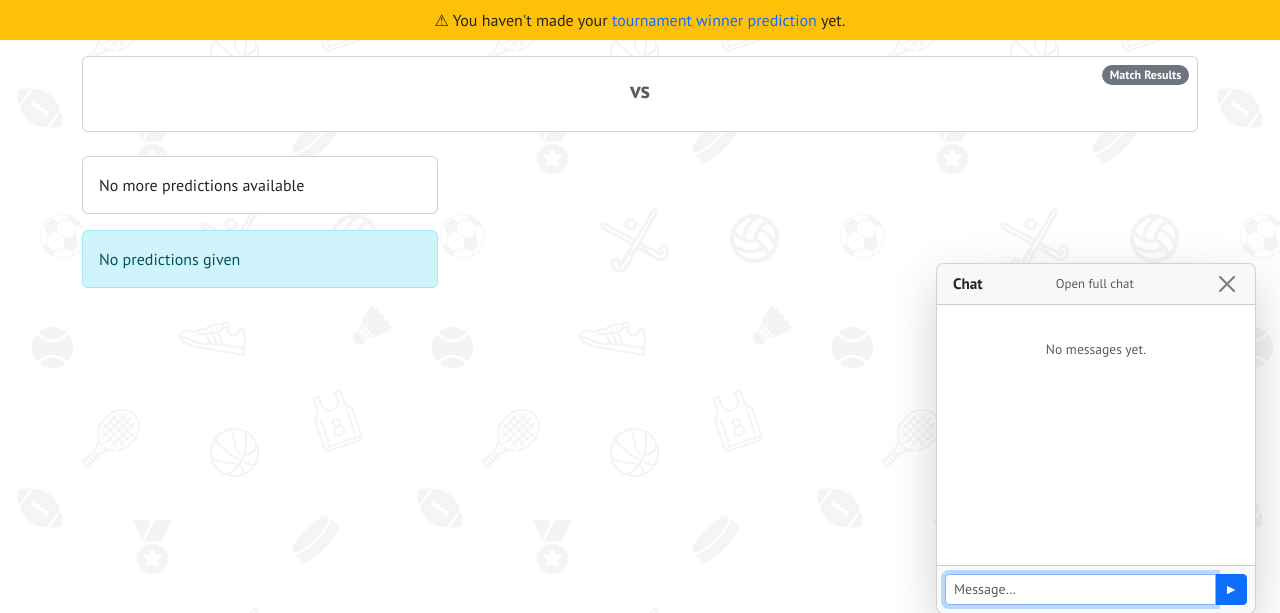
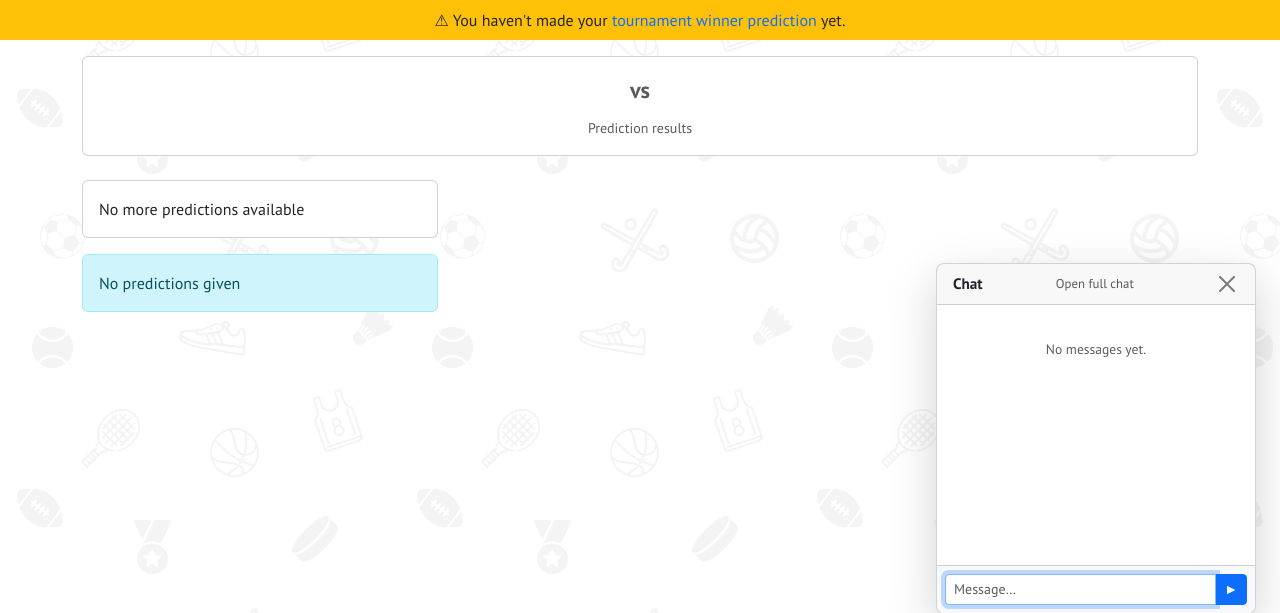
Before and after one commit to uncletoxa/nostradamus, a Django app: template predictions/templates/details.html in a window 1280 px wide. Shown: the part 106-719 px from the top of the page. Run offline with Django 3.2, Linux system fonts and the light colour scheme; the template is opened without the code that fills it, so the values that code supplies are empty; the visitor is signed in with stand-in values (Sample User, id 1); data comes from the database, SQL or seed files in the repository; some libraries are stand-ins or nearby versions.

Commit message:
Replace pill with text links under match date; add Prediction results translation

```diff
--- a/matches/templates/single_match.html
+++ b/matches/templates/single_match.html
@@ -10,8 +10,7 @@
 
 
 {% block content %}
-  <div class="card mb-4 position-relative">
-    <a href="{% url 'predictions:details' match.match_id %}" class="position-absolute top-0 end-0 m-2 badge rounded-pill text-bg-secondary text-decoration-none">{% trans "Odds & Predictions" %}</a>
+  <div class="card mb-4">
     <div class="card-body">
       <div class="d-flex align-items-center justify-content-between">
         <div class="text-center flex-fill">
@@ -31,6 +30,7 @@
             </div>
           {% endif %}
           <div class="text-muted mt-2"><small>{{ match.start_time|date:"j F Y, H:i" }}</small></div>
+          <div class="mt-1"><a href="{% url 'predictions:details' match.match_id %}" class="text-muted small">{% trans "Odds" %}</a></div>
         </div>
         <div class="text-center flex-fill">
           <div class="match-team-emoji">{{ match.guest_team.emoji_symbol }}</div>
--- a/predictions/templates/details.html
+++ b/predictions/templates/details.html
@@ -5,8 +5,7 @@
 
 
 {% block content %}
-  <div class="card mb-4 position-relative">
-    <a href="{% url 'matches:single_match' match.match_id %}" class="position-absolute top-0 end-0 m-2 badge rounded-pill text-bg-secondary text-decoration-none">{% trans "Match Results" %}</a>
+  <div class="card mb-4">
     <div class="card-body">
       <div class="d-flex align-items-center justify-content-between">
         <div class="text-center flex-fill">
@@ -26,6 +25,7 @@
             </div>
           {% endif %}
           <div class="text-muted mt-2"><small>{{ match.start_time|date:"j F Y, H:i" }}</small></div>
+          <div class="mt-1"><a href="{% url 'matches:single_match' match.match_id %}" class="text-muted small">{% trans "Prediction results" %}</a></div>
         </div>
         <div class="text-center flex-fill">
           <div class="match-team-emoji">{{ match.guest_team.emoji_symbol }}</div>
```
Also changed, not shown: locale/ru/LC_MESSAGES/django.po.
